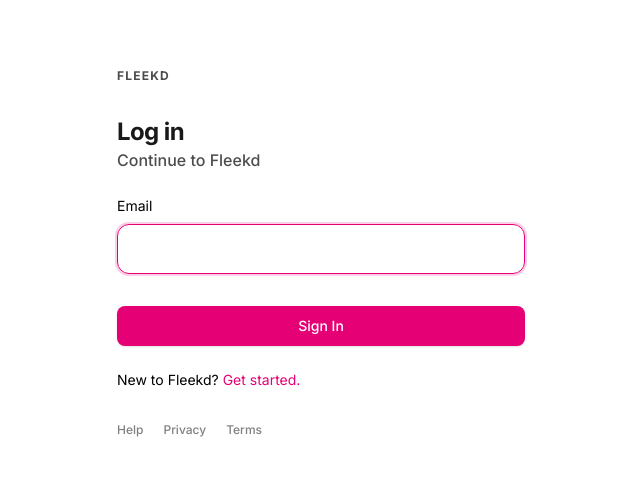
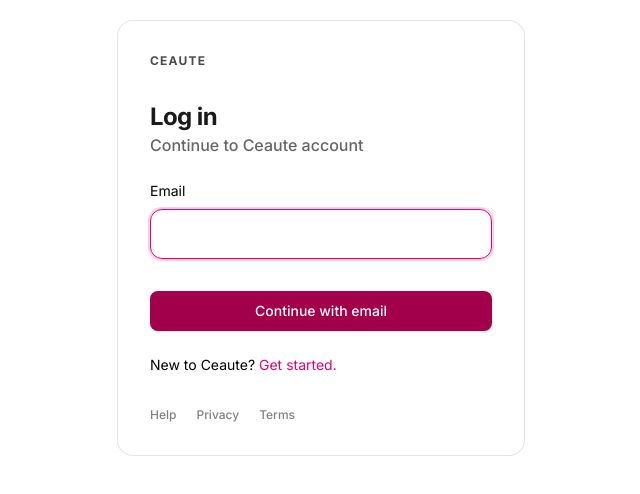
Before and after one commit to horridharry/ceaute, a Next.js app: page /sign-in in a window 1280 px wide. Shown: the top 494 px of the page, without its empty margins (319-959 px from the left). Built offline with nearby package versions, Linux system fonts and the light colour scheme; no server answers.

Commit message:
style: refine sign in form

```diff
--- a/src/app/(authenticate)/components/signin-form.jsx
+++ b/src/app/(authenticate)/components/signin-form.jsx
@@ -24,8 +24,8 @@
     initialState,
   );
   return (
-    <main className="container mx-auto max-w-md p-5">
-      <div className="mt-12 flex flex-col">
+    <main className="container mx-auto max-w-md p-5 ">
+      <div className="flex flex-col border rounded-2xl border-black/10 bg-white p-8">
         <Link href={"/"} className="flex w-max items-center gap-x-1">
           <span hidden className="relative h-6 w-6 overflow-hidden">
             <Image
@@ -37,13 +37,13 @@
             />
           </span>
           <h2 className="select-none text-xs font-bold uppercase tracking-widest opacity-70">
-            fleekd
+            ceaute
           </h2>
         </Link>
         <h1 className="mt-8 text-2xl font-bold tracking-tight text-black/90">
           Log in
         </h1>
-        <p className="font-medium text-black/70">Continue to Fleekd</p>
+        <p className="font-medium text-black/60">Continue to Ceaute account</p>
 
         <form className="mt-6 grid gap-2" action={authenticateUserAction}>
           <label htmlFor="email" className="text-sm">
@@ -63,7 +63,7 @@
         </form>
 
         <p className="mt-6 text-sm">
-          New to Fleekd?{" "}
+          New to Ceaute?{" "}
           <Link
             href={signUpHref(next)}
             className="mt-4 text-pink-600 duration-200 hover:text-pink-700"
@@ -100,11 +100,12 @@
   return (
     <button
       type="submit"
-      className="mt-4 rounded-lg bg-pink-600 p-2.5 text-sm font-medium text-white shadow-sm duration-200 hover:bg-pink-700 disabled:cursor-not-allowed disabled:opacity-60 aria-disabled:cursor-not-allowed aria-disabled:opacity-50"
+      className="mt-4 rounded-lg bg-pink-800 p-2.5 text-sm font-medium text-white shadow-sm duration-200 hover:opacity-80 disabled:cursor-not-allowed disabled:opacity-30 aria-disabled:cursor-not-allowed aria-disabled:opacity-30
+      active:opacity-60"
       aria-disabled={pending}
       disabled={pending}
     >
-      {!pending ? "Sign In" : "Submitting..."}
+      {!pending ? "Continue with email" : "Submitting..."}
     </button>
   );
 };
```
